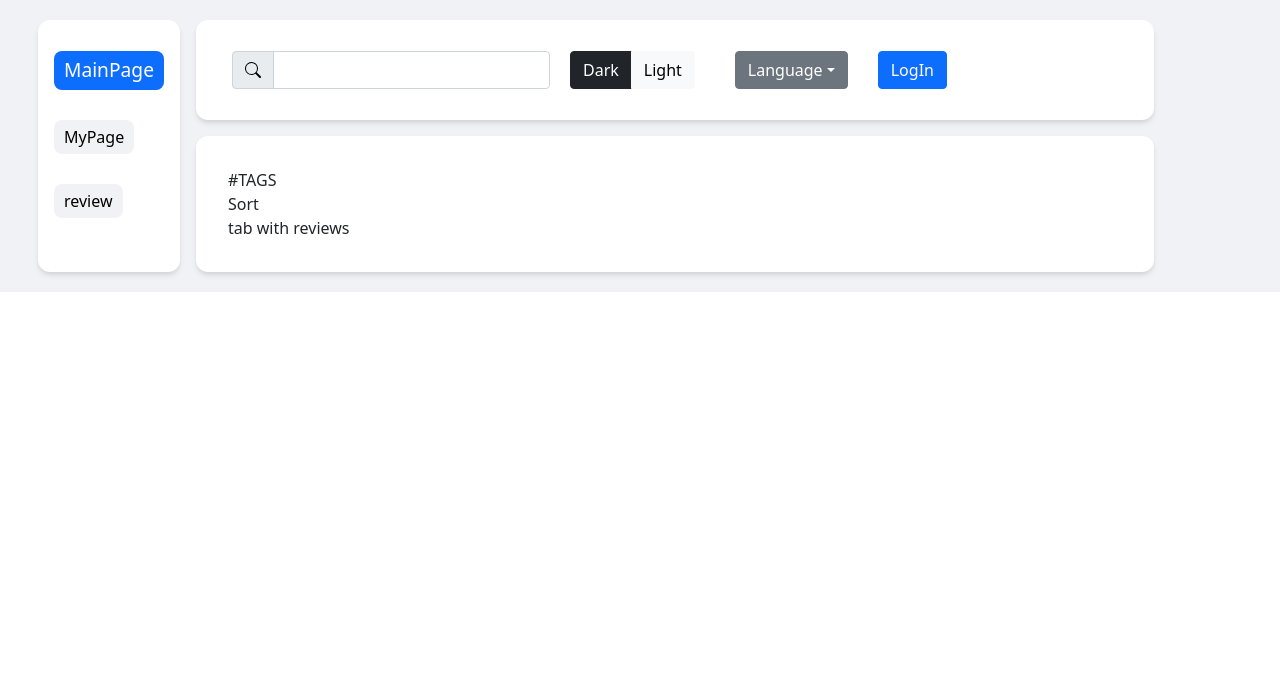
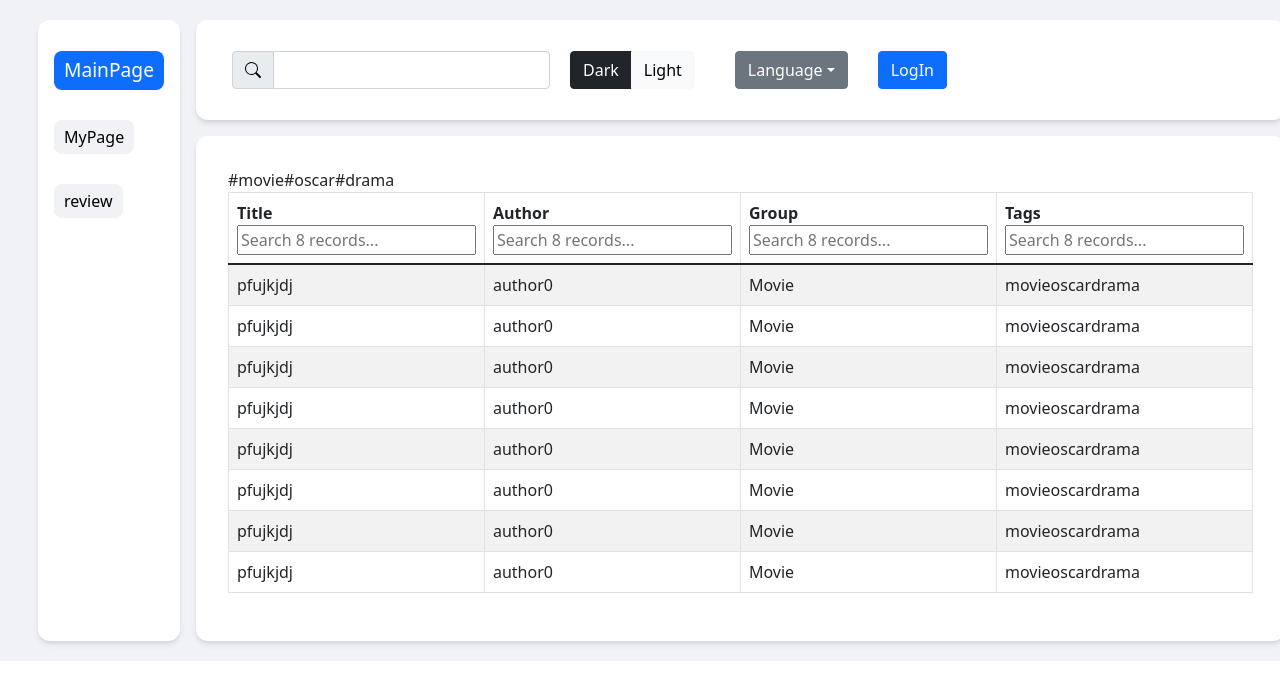
Before and after one commit to AlexeyBorovik/rec-app, a React (Create React App) app: page / in a window 1280 px wide. Shown: the top 700 px of the page. Built offline with nearby package versions, Linux system fonts and the light colour scheme.

Commit message:
Added table to MainPage component

```diff
--- a/src/components/MainPage/MainPage.jsx
+++ b/src/components/MainPage/MainPage.jsx
@@ -1,12 +1,26 @@
+import { useMemo } from "react";
+import { Table } from "../Table/Table";
 import style from "./MainPage.module.css";
 
+export const MainPage = () => {
+  const reviews = require("../../reviews.json");
 
-export const MainPage = () => {
+  const review = reviews[0];
+
+  const columns = useMemo(() => [
+    { Header: "Title", accessor: "title" },
+    { Header: "Author", accessor: "author" },
+    { Header: "Group", accessor: "group" },
+    { Header: "Tags", accessor: "tags" },
+  ]);
+  const data = useMemo(() => reviews, []);
+
   return (
     <div className={style.main}>
-      <div>#TAGS</div>
-      <div>Sort</div>
-      <div>tab with reviews</div>
+      <div>{review.tags.map((tag) => `#${tag}`)}</div>
+      <div>
+        <Table columns={columns} data={reviews}></Table>
+      </div>
     </div>
   );
 };
```
